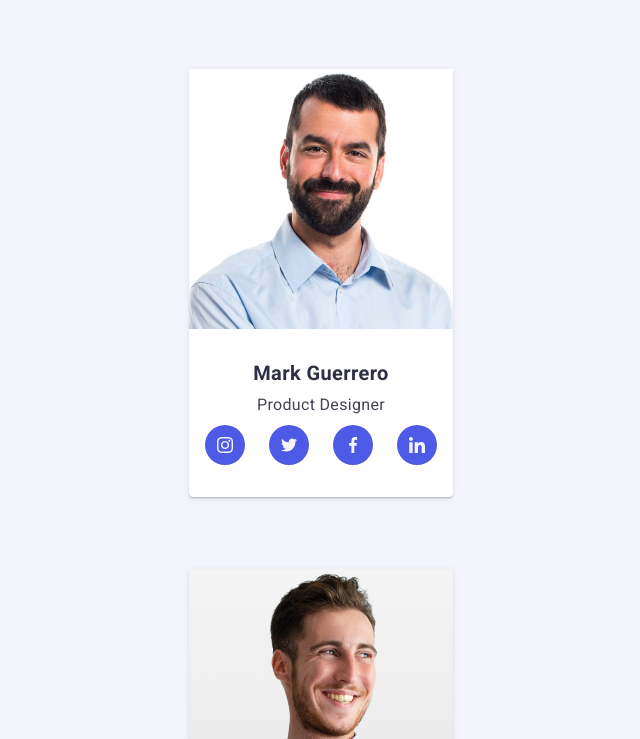
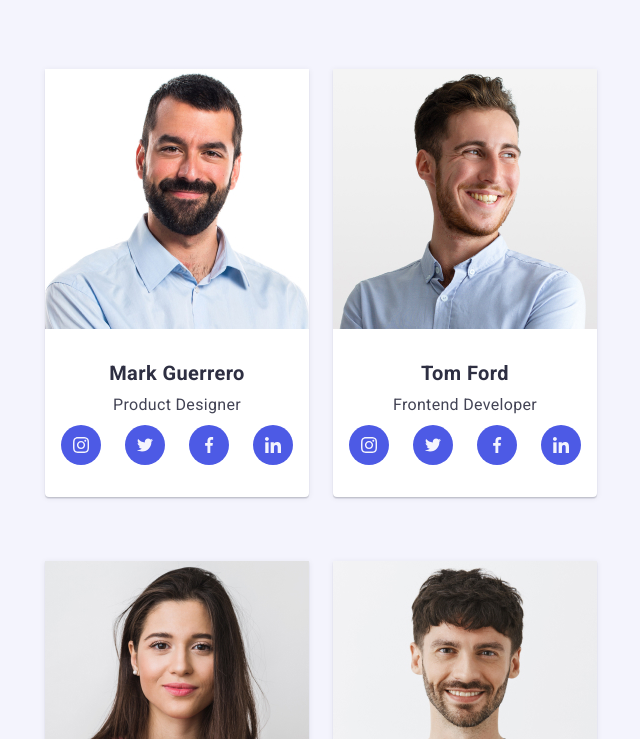
Before and after one commit to denis122121/hw6, a plain HTML site: page index.html in a window 1280 px wide. Shown: the part 721-1460 px from the top of the page, without its empty margins (319-959 px from the left). Drawn offline with nearby package versions, Linux system fonts and the light colour scheme.

Commit message:
Update media.css

```diff
--- a/css/media.css
+++ b/css/media.css
@@ -26,6 +26,12 @@ width: calc((100% - 72px) / 2);
    .feature-list{
    gap: 72px 24px;
    }
+  .section-employee-item{
+flex-direction: row;
+flex-wrap: wrap;
+gap: 64px 24px;
+justify-content: center;
+  }
 }
 @media screen and (min-width:1440px) {
  .container {
```
